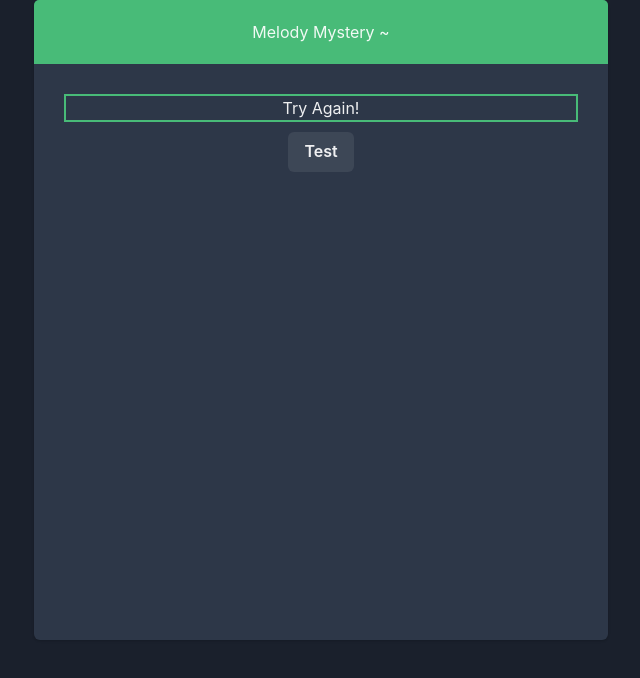
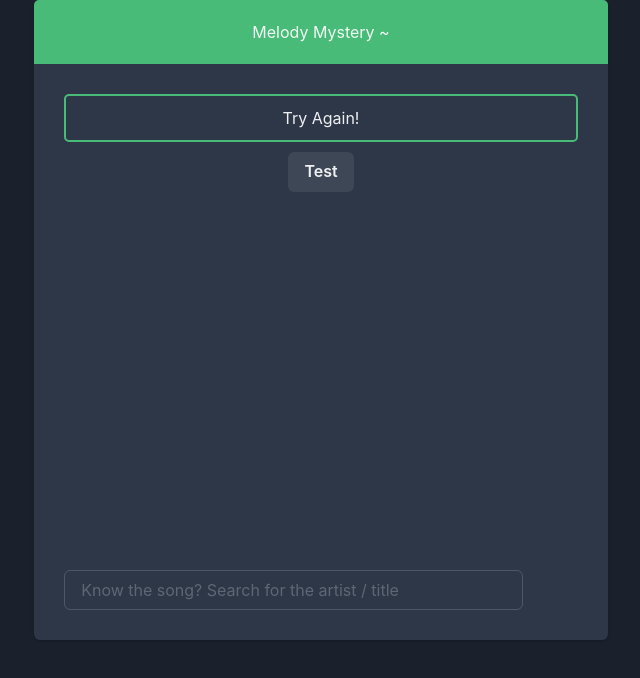
Before and after one commit to adrian-dorado/MelodyMystery, a React (Create React App) app in the folder melody-mystery/: page / in a window 1280 px wide. Both pictures are taken after a click on the button "Test". Shown: the top 678 px of the page, without its empty margins (319-959 px from the left). Built offline with nearby package versions, Linux system fonts and the light colour scheme.

Commit message:
added search bar

```diff
--- a/melody-mystery/src/components/GameCard.js
+++ b/melody-mystery/src/components/GameCard.js
@@ -2,6 +2,7 @@ import { Text, Card, CardHeader, CardBody } from '@chakra-ui/react'
 import GameGuesses from './GameGuesses'
 import GuessButton from './GuessButton'
 import { useState } from 'react'
+import SearchBar from './SearchBar'
 
 
 export default function GameCard() {
@@ -26,6 +27,7 @@ export default function GameCard() {
                     {guesses.map((item, i) => ( <GameGuesses text={item} />))}
                     <GuessButton onClick={addGuess}/>
                 </CardBody>
+                <SearchBar />
             </Card>
         )
     } else {
--- a/melody-mystery/src/components/GameGuesses.js
+++ b/melody-mystery/src/components/GameGuesses.js
@@ -3,7 +3,7 @@ import { Flex, Text } from "@chakra-ui/react";
 export default function GameGuesses() {
 
     return (
-        <Flex justifyContent='center' border='2px' m='10px' borderColor='green.400' borderStyle='solid'>
+        <Flex justifyContent='center' border='2px' p='10px' borderRadius='5px' m='10px' borderColor='green.400' borderStyle='solid'>
             <Text>Try Again!</Text>
         </Flex>
     );
--- /dev/null
+++ b/melody-mystery/src/components/SearchBar.js
@@ -0,0 +1,10 @@
+import { Input, Flex} from '@chakra-ui/react'
+import React from 'react'
+
+export default function SearchBar() {
+    return (
+        <Flex>
+            <Input m='30px' w='80%' variant='outline' placeholder='Know the song? Search for the artist / title'></Input>
+        </Flex>
+    )
+}
```
